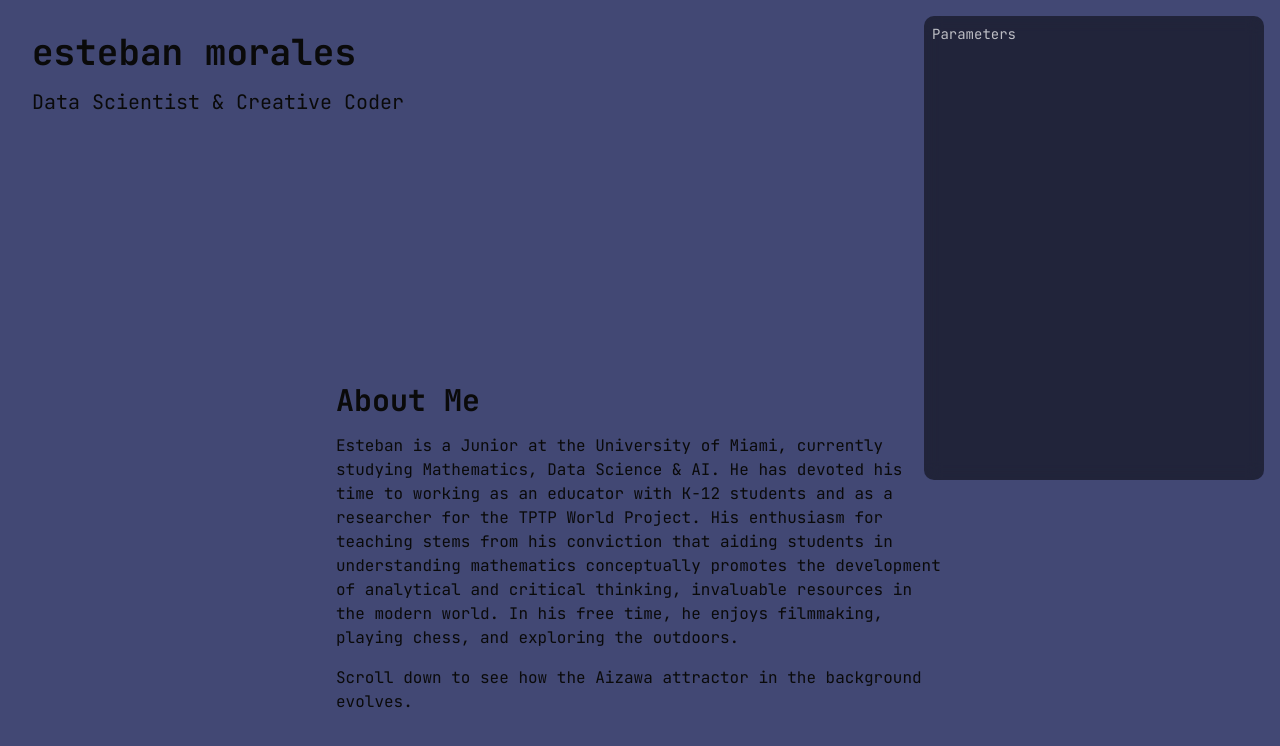
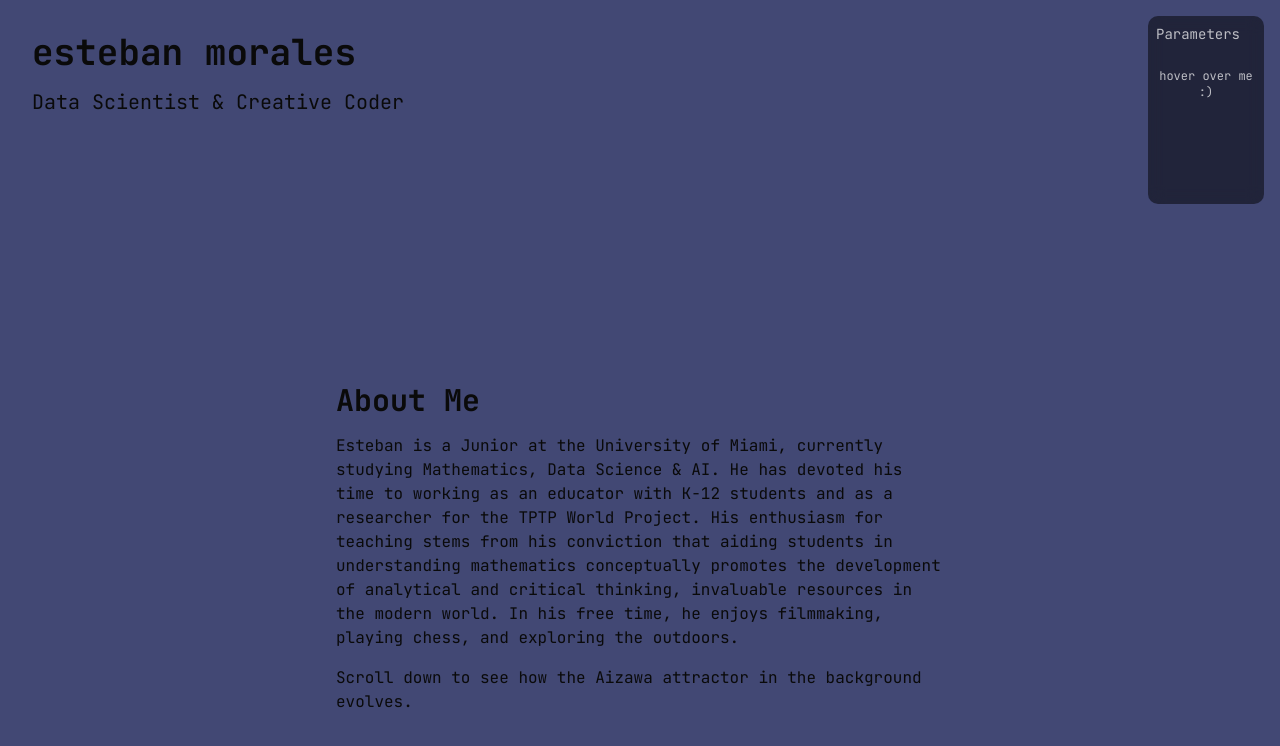
Before and after one commit to pingusdelingus/attractorwebsite, a Next.js app: page / in a window 1280 px wide. Shown: the top 746 px of the page. Built offline with nearby package versions, Linux system fonts and the light colour scheme.

Commit message:
sliders with sizing

```diff
--- a/src/app/page.tsx
+++ b/src/app/page.tsx
@@ -154,8 +154,9 @@ export default function Home() {
           <div className="flex items-center gap-2 mb-2">
             <h3 className="text-sm font-jetbrains-mono text-white/70 group-hover:text-white transition-colors duration-300">Parameters</h3>
           </div>
-          <div className="space-y-4">
-            <div className="transition-all duration-300 group-hover:opacity-100 opacity-0">
+          <div className="space-y-4 transition-all duration-300 group-hover:w-[200px] w-[100px]">
+            <p className="text-xs font-jetbrains-mono text-white/70 group-hover:opacity-0 opacity-100 transition-opacity duration-300 text-center">hover over me :)</p>
+            <div className="transition-all duration-300 group-hover:opacity-100 opacity-0 group-hover:h-auto h-0 overflow-hidden">
               <ParameterSlider
                 label="a"
                 value={params.a}
@@ -166,7 +167,7 @@ export default function Home() {
                 description="Controls the z-axis scaling and overall shape"
               />
             </div>
-            <div className="transition-all duration-300 group-hover:opacity-100 opacity-0">
+            <div className="transition-all duration-300 group-hover:opacity-100 opacity-0 group-hover:h-auto h-0 overflow-hidden">
               <ParameterSlider
                 label="b"
                 value={params.b}
@@ -177,7 +178,7 @@ export default function Home() {
                 description="Affects rotation speed and pattern density"
               />
             </div>
-            <div className="transition-all duration-300 group-hover:opacity-100 opacity-0">
+            <div className="transition-all duration-300 group-hover:opacity-100 opacity-0 group-hover:h-auto h-0 overflow-hidden">
               <ParameterSlider
                 label="c"
                 value={params.c}
@@ -188,7 +189,7 @@ export default function Home() {
                 description="Determines vertical offset and pattern height"
               />
             </div>
-            <div className="transition-all duration-300 group-hover:opacity-100 opacity-0">
+            <div className="transition-all duration-300 group-hover:opacity-100 opacity-0 group-hover:h-auto h-0 overflow-hidden">
               <ParameterSlider
                 label="d"
                 value={params.d}
@@ -199,7 +200,7 @@ export default function Home() {
                 description="Controls overall size and pattern spread"
               />
             </div>
-            <div className="transition-all duration-300 group-hover:opacity-100 opacity-0">
+            <div className="transition-all duration-300 group-hover:opacity-100 opacity-0 group-hover:h-auto h-0 overflow-hidden">
               <ParameterSlider
                 label="e"
                 value={params.e}
@@ -210,7 +211,7 @@ export default function Home() {
                 description="Influences pattern complexity and detail"
               />
             </div>
-            <div className="transition-all duration-300 group-hover:opacity-100 opacity-0">
+            <div className="transition-all duration-300 group-hover:opacity-100 opacity-0 group-hover:h-auto h-0 overflow-hidden">
               <ParameterSlider
                 label="f"
                 value={params.f}
```
